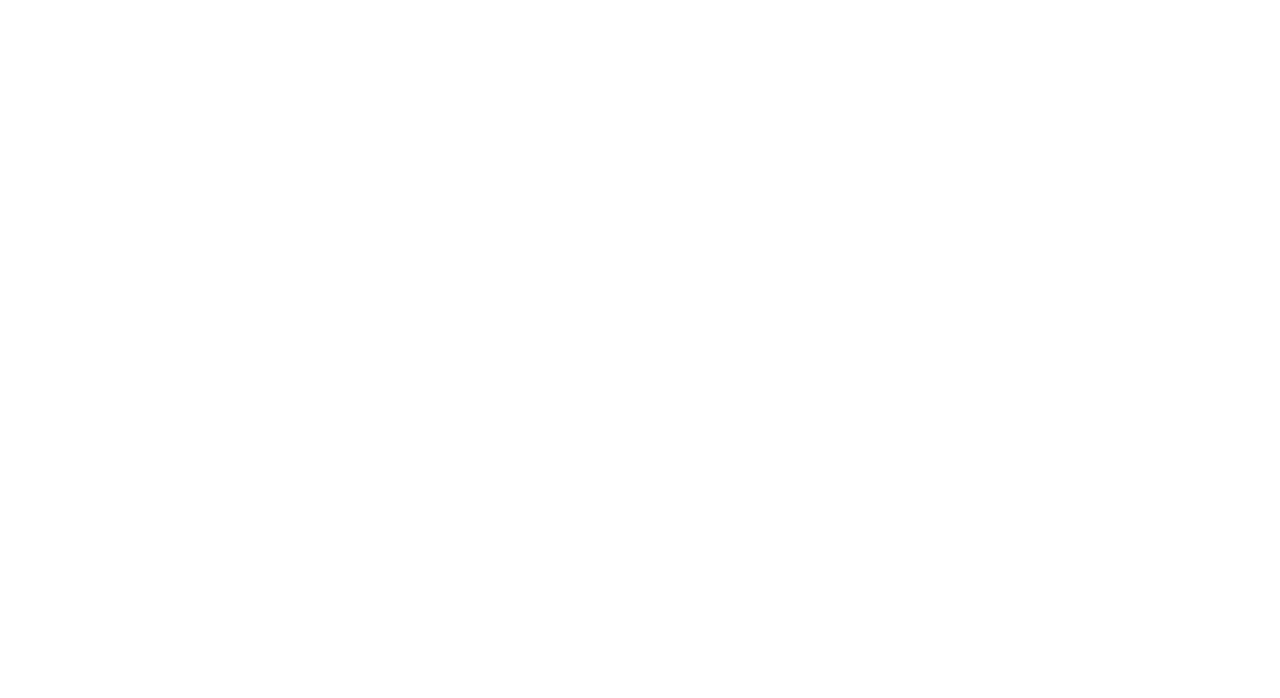
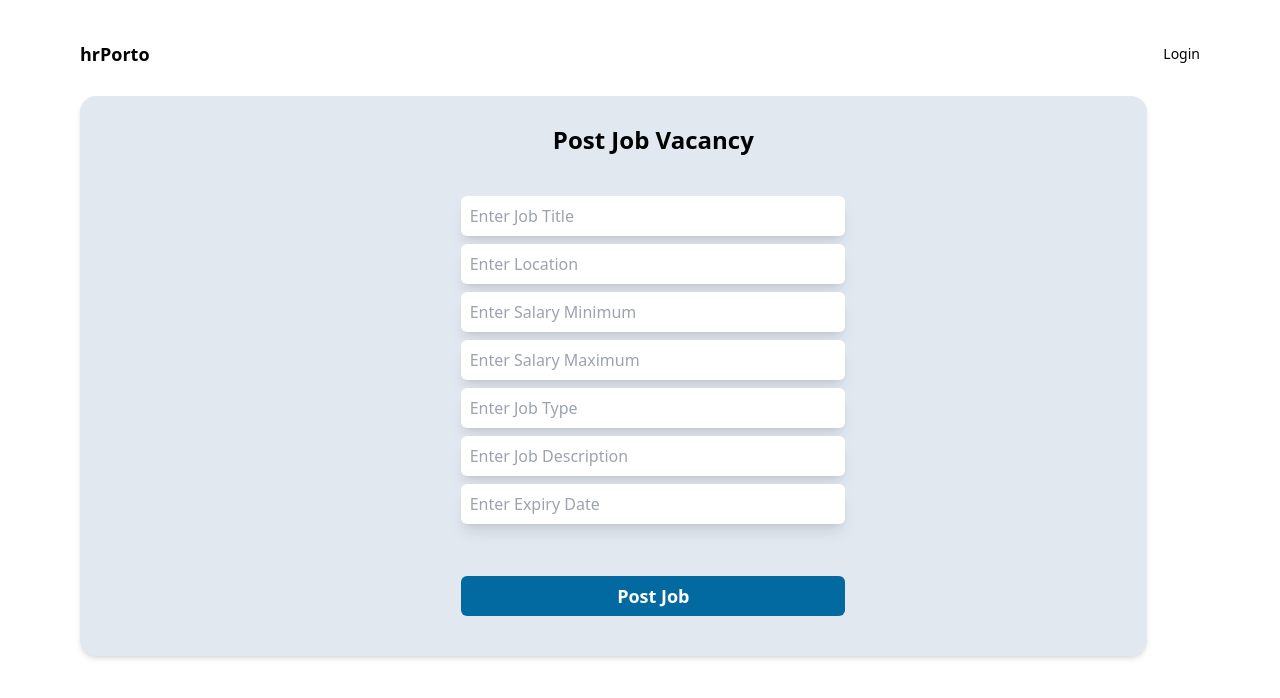
Before and after one commit to mathewsean/hrportal, a React (Vite) app in the folder client/: page /admin_job_post in a window 1280 px wide. Before the commit this address had no page. Shown: the top 698 px of the page. Built offline with nearby package versions, Linux system fonts and the light colour scheme.

Commit message:
updates upto 03/08/2023

```diff
--- a/client/src/App.jsx
+++ b/client/src/App.jsx
@@ -9,6 +9,11 @@
 import RegisterCandidate from './Pages/RegisterCandidate/RegisterCandidate'
 import VerifyOTP from './Pages/VerifyOTPPage/VerifyOTPPage'
 import AdminLogin from './Pages/AdminLogin/AdminLogin'
+import AdminRegister from './Pages/AdminRegister/AdminRegister'
+import AdminVerifyOtp from './Pages/AdminVerifyOtp/AdminVerifyOtp'
+import AdminDashboard from './Pages/AdminDashboard/AdminDashboard'
+import AdminJobVacancyPost from './Pages/AdminJobVacancyPost/AdminJobVacancyPost'
+
 
 
 function App() {
@@ -25,6 +30,10 @@
       <Route path="/jobs/:id" element={<JobDetails/>} />
       <Route path="/candidate_account" element={<CandidateProfile/>} />
       <Route path="/admin_login" element={<AdminLogin/>} />
+      <Route path='/admin_register' element={<AdminRegister/>} />
+      <Route path='/admin_verify_otp' element={<AdminVerifyOtp/>}  />
+      <Route path='/admin_dashboard' element={<AdminDashboard />} />
+      <Route path='/admin_job_post' element={<AdminJobVacancyPost/>} />
     </Routes>
     </BrowserRouter>
     </>
--- /dev/null
+++ b/client/src/Components/AdminJobPostForm/AdminJobPostForm.jsx
@@ -0,0 +1,106 @@
+import React, { useState } from 'react'
+import axios from '../../Services/axiosInterceptor'
+import { Navigate } from 'react-router-dom'
+
+function AdminJobPostForm() {
+
+  const [jobTitle, setJobTitle] = useState('')
+  const [location, setLocation] = useState('')
+  const [salaryMin, setSalaryMin] = useState('')
+  const [salaryMax, setSalaryMax] = useState('')
+  const [jobType, setJobType] = useState('')
+  const [jobDescription, setJobDescription] = useState('')
+  const [expiry, setExpiry] = useState('')
+  const [isVerified, setIsVerified] = useState(false)
+
+  const handleJobPost = async() =>{
+    try {
+    const jobPostData = {
+      jobTitle: jobTitle,
+      location: location,
+      salaryMin: salaryMin,
+      salaryMax: salaryMax,
+      jobType: jobType,
+      jobDescription: jobDescription,
+      expiry: expiry
+    }
+
+    const res = await axios.post('/admin/post_job_vacancy', jobPostData)
+    console.log(res.data);
+
+    if(res.status === 200){
+      setIsVerified(true)
+    } else {
+      setIsVerified(false)
+    }
+
+    } catch (error) {
+      console.error(error)
+    }
+  }
+
+  if(isVerified){
+    <Navigate to='/admin_dashboard' />
+  }
+
+  return (
+    <div className='flex flex-col w-10/12 h-5/6 bg-slate-200 rounded-2xl shadow-md my-7 mx-20'>
+      <div className='container mx-10 flex flex-col justify-center items-center'>
+        <p className='font-sans text-2xl font-bold mt-7  text-left'>
+          Post Job Vacancy
+        </p>
+        <form onSubmit={handleJobPost} className='flex flex-col'>
+
+        <input type="text"
+        className='w-96 h-10 bg-white font-sans text-black mt-10 rounded-md shadow-lg'
+        name='jobTitle' value={jobTitle}
+        onChange={(e) => setJobTitle(e.target.value)}
+        placeholder='  Enter Job Title' />
+
+        <input type="text"
+        className='w-96 h-10 bg-white font-sans text-black mt-2 rounded-md shadow-lg'
+        name='location' value={location}
+        onChange={(e) => setLocation(e.target.value)}
+        placeholder='  Enter Location' />
+
+        <input type="text"
+        className='w-96 h-10 bg-white font-sans text-black mt-2 rounded-md shadow-lg'
+        name='salaryMin' value={salaryMin}
+        onChange={(e) => setSalaryMin(e.target.value)}
+        placeholder='  Enter Salary Minimum' />
+
+        <input type="text"
+        className='w-96 h-10 bg-white font-sans text-black mt-2 rounded-md shadow-lg'
+        name='salaryMax' value={salaryMax}
+        onChange={(e) => setSalaryMax(e.target.value)}
+        placeholder='  Enter Salary Maximum' />
+
+        <input type="text"
+        className='w-96 h-10 bg-white font-sans text-black mt-2 rounded-md shadow-lg'
+        name='jobType' value={jobType}
+        onChange={(e) => setJobType(e.target.value)}
+        placeholder='  Enter Job Type' />
+
+        <input type="text"
+        className='w-96 h-10 bg-white font-sans text-black mt-2 rounded-md shadow-lg'
+        name='jobDescription' value={jobDescription}
+        onChange={(e) => setJobDescription(e.target.value)}
+        placeholder='  Enter Job Description' />
+
+        <input type="text"
+        className='w-96 h-10 bg-white font-sans text-black mt-2 mb-10 rounded-md shadow-lg'
+        name='expiry' value={expiry}
+        onChange={(e) => setExpiry(e.target.value)}
+        placeholder='  Enter Expiry Date' />
+
+        <button className='w-96 h-10 bg-sky-700 text-lg font-semibold text-white mt-3 mb-10 rounded-md'>
+          Post Job
+        </button>
+
+        </form>
+      </div>
+    </div>
+  )
+}
+
+export default AdminJobPostForm
--- a/client/src/Components/AdminNavigation/AdminNavigation.jsx
+++ b/client/src/Components/AdminNavigation/AdminNavigation.jsx
@@ -5,9 +5,9 @@
 
   const AdminNavigation = () => {
     const navigate = useNavigate()
-    const token = localStorage.getItem("token")
-    const firstName = localStorage.getItem("firstName")
-    const lastName = localStorage.getItem("lastName")
+    const token = localStorage.getItem("adminToken")
+    const firstName = localStorage.getItem("adminFirstName")
+    const lastName = localStorage.getItem("adminLastName")
     console.log(token);
 
     useEffect(() => {
@@ -18,11 +18,11 @@
     },[])
 
     const handleLogout = () => {
-      localStorage.removeItem("token")
-      localStorage.removeItem("id")
-      localStorage.removeItem("firstName")
-      localStorage.removeItem("lastName")
-      navigate("/login")
+      localStorage.removeItem("adminToken")
+      localStorage.removeItem("adminId")
+      localStorage.removeItem("adminFirstName")
+      localStorage.removeItem("adminLastName")
+      navigate("/admin_login")
     }
 
 
@@ -30,7 +30,7 @@
     return (
       <>
         <div className="container flex mx-auto px-20 pt-10 justify-between items-center" >
-          <Link to="/" className='font-sans font-bold text-lg'>hrPorto</Link>
+          <Link to="/admin_login" className='font-sans font-bold text-lg'>hrPorto</Link>
           <div className='flex'>
           {token?
           <>
@@ -39,11 +39,10 @@
           </>
           : null }
 
-          <Link to="/candidateDashboard"className='font-sans text-sm ml-10'>Career</Link>
           {token ?
           (<button onClick={handleLogout} className='font-sans text-sm ml-10'>Logout</button>)
           :
-          (<Link to="/login" className='font-sans text-sm ml-10'>Login</Link>)}
+          (<Link to="/admin_login" className='font-sans text-sm ml-10'>Login</Link>)}
           </div>
         </div>
       </>
--- /dev/null
+++ b/client/src/Components/AdminOtpForm/AdminOtpForm.jsx
@@ -0,0 +1,72 @@
+import axios from '../../Services/axiosInterceptor'
+import React, { useState } from 'react'
+import { Navigate } from 'react-router-dom'
+
+function AdminOtpForm() {
+
+
+  const [emailId, setEmailId] = useState('')
+  const [otp, setOtp] = useState('')
+  const [isVerified, setIsVerified] = useState(false)
+
+  const handleVerifyOtp = async (e) => {
+    e.preventDefault()
+
+    const adminOtpData = {
+      emailId: emailId,
+      otp: otp
+    }
+
+    try {
+
+      const res = await axios.post('/admin/admin_verify_otp', adminOtpData)
+      console.log(res.data);
+
+      if(res.status === 200){
+        setIsVerified(true)
+      } else {
+        setIsVerified(false)
+      }
+
+    } catch (error) {
+      console.error(error)
+    }
+
+  }
+
+  if (isVerified) {
+    return <Navigate to="/admin_login" />;
+  }
+
+  return (
+    <>
+
+      <div className='flex justify-center items-center h-screen '>
+        <form onSubmit={handleVerifyOtp} className='flex flex-col items-center w-2/4 h-2/5 bg-slate-200 rounded-3xl'>
+
+          <label className='font-sans text-black text-3xl font-bold mt-10'>Verify OTP</label>
+
+          <input type="text"
+            className='w-96 h-10 bg-white font-sans text-black mt-2 rounded-md shadow-lg'
+            name='emailId' value={emailId}
+            onChange={(e) => setEmailId(e.target.value)}
+            placeholder='  Enter Email' />
+
+          <input type="text"
+            className='w-96 h-10 bg-white font-sans text-black mt-2 rounded-md shadow-lg'
+            name='otp' value={otp}
+            onChange={(e) => setOtp(e.target.value)}
+            placeholder='  Enter OTP' />
+
+          <button type='submit' className='w-96 h-10 bg-sky-700 text-lg font-semibold text-white mt-2 rounded-md'>
+            Submit
+          </button>
+
+        </form>
+      </div>
+
+    </>
+  )
+}
+
+export default AdminOtpForm
--- /dev/null
+++ b/client/src/Components/AdminTabs/AdminTabs.jsx
@@ -0,0 +1,49 @@
+import React from 'react'
+
+function AdminTabs() {
+
+  return (
+    <>
+      <div className='container mx-auto px-20 pt-10 grid grid-cols-4 gap-y-5'>
+        <button className='w-60 h-60 bg-sky-700 rounded-2xl flex justify-center items-center'>
+          <p className='text-white font-bold text-lg text-center'>
+            POST JOB VACANCY
+          </p>
+        </button>
+        <button className='w-60 h-60 bg-sky-700 rounded-2xl flex justify-center items-center'>
+          <p className='text-white font-bold text-lg text-center'>
+            JOB APPLICATION
+          </p>
+        </button>
+        <button className='w-60 h-60 bg-sky-700 rounded-2xl flex justify-center items-center'>
+          <p className='text-white font-bold text-lg text-center'>
+            EMPLOYEES
+          </p>
+        </button>
+        <button className='w-60 h-60 bg-sky-700 rounded-2xl flex justify-center items-center'>
+          <p className='text-white font-bold text-lg text-center'>
+            DEPARTMENTS
+          </p>
+        </button>
+        <button className='w-60 h-60 bg-sky-700 rounded-2xl flex justify-center items-center'>
+          <p className='text-white font-bold text-lg text-center'>
+            LEAVE APPLICATION APPROVAL
+          </p>
+        </button>
+        <button className='w-60 h-60 bg-sky-700 rounded-2xl flex justify-center items-center'>
+          <p className='text-white font-bold text-lg text-center'>
+            ATTENDANCE
+          </p>
+        </button>
+        <button className='w-60 h-60 bg-sky-700 rounded-2xl flex justify-center items-center'>
+          <p className='text-white font-bold text-lg text-center'>
+           TASK
+          </p>
+        </button>
+      </div>
+    </>
+
+  )
+}
+
+export default AdminTabs
--- /dev/null
+++ b/client/src/Pages/AdminDashboard/AdminDashboard.jsx
@@ -0,0 +1,14 @@
+import React from 'react'
+import AdminNavigation from '../../Components/AdminNavigation/AdminNavigation'
+import AdminTabs from '../../Components/AdminTabs/AdminTabs'
+
+function AdminDashboard() {
+  return (
+    <>
+    <AdminNavigation />
+    <AdminTabs />
+    </>
+  )
+}
+
+export default AdminDashboard
--- /dev/null
+++ b/client/src/Pages/AdminJobVacancyPost/AdminJobVacancyPost.jsx
@@ -0,0 +1,15 @@
+import React from 'react'
+import AdminNavigation from '../../Components/AdminNavigation/AdminNavigation'
+import AdminJobPostForm from '../../Components/AdminJobPostForm/AdminJobPostForm'
+
+function AdminJobVacancyPost() {
+  return (
+    <>
+    <AdminNavigation />
+    <AdminJobPostForm />
+
+    </>
+  )
+}
+
+export default AdminJobVacancyPost
--- /dev/null
+++ b/client/src/Pages/AdminRegister/AdminRegister.jsx
@@ -0,0 +1,16 @@
+import React from 'react'
+
+import AdminRegisterForm from '../../Components/AdminRegisterForm/AdminRegisterForm.jsx'
+import AdminNavigation from '../../Components/AdminNavigation/AdminNavigation.jsx'
+
+function AdminRegister() {
+  return (
+    <>
+    <AdminNavigation />
+    <AdminRegisterForm />
+    </>
+
+  )
+}
+
+export default AdminRegister
--- /dev/null
+++ b/client/src/Pages/AdminVerifyOtp/AdminVerifyOtp.jsx
@@ -0,0 +1,14 @@
+import React from 'react'
+import AdminNavigation from '../../Components/AdminNavigation/AdminNavigation'
+import AdminOtpForm from '../../Components/AdminOtpForm/AdminOtpForm'
+
+function AdminVerifyOtp() {
+  return (
+    <>
+    <AdminNavigation />
+    <AdminOtpForm/>
+    </>
+  )
+}
+
+export default AdminVerifyOtp
```
Also changed, not shown: client/src/Components/AdminLoginForm/AdminLoginForm.jsx (+7 -7 lines), client/src/Components/AdminRegisterForm/AdminRegisterForm.jsx (+4 -4 lines), client/src/Components/Navigation/Navigation.jsx (+8 -7 lines), 1 other file (tests, documents, lock files or other folders).
